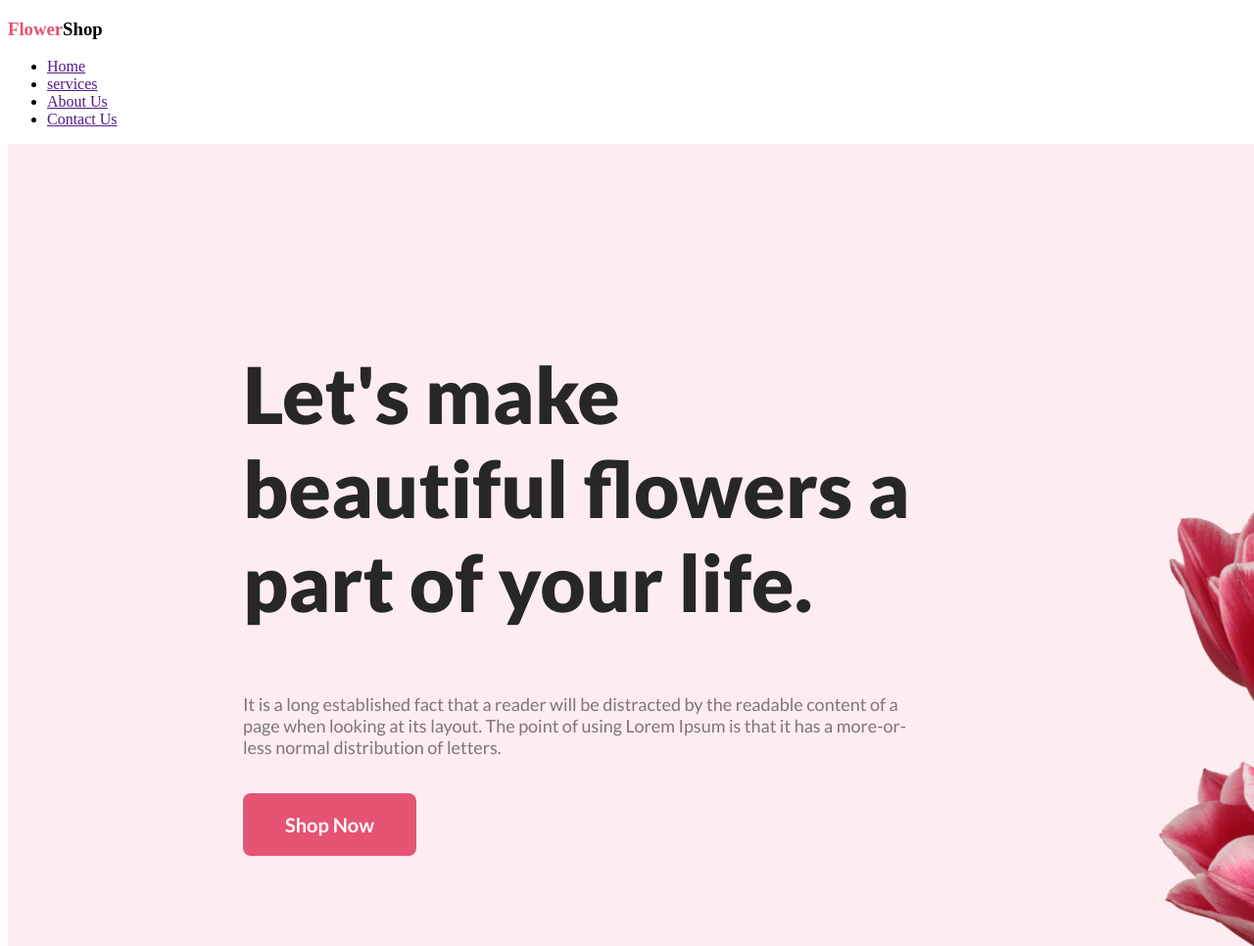
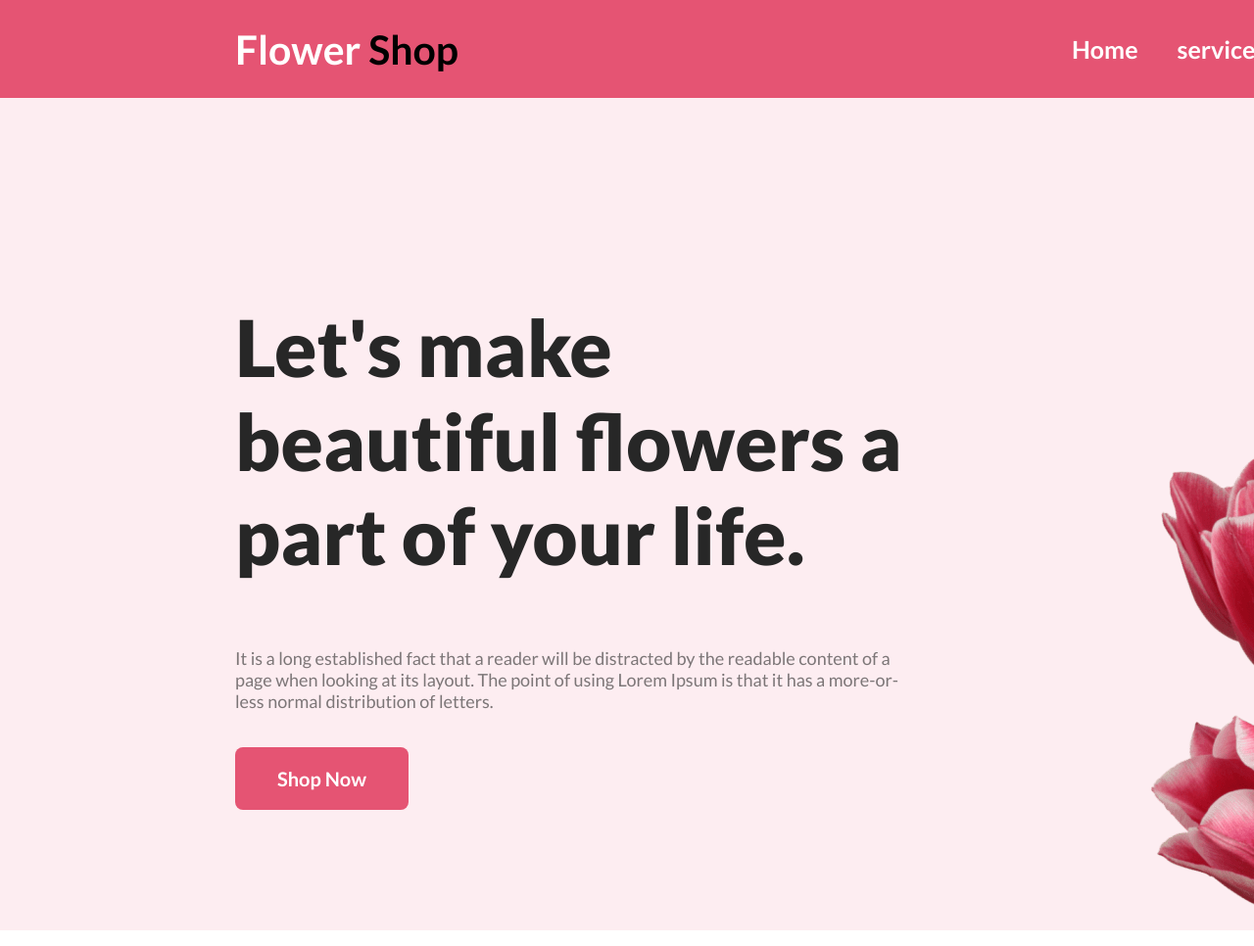
Before and after one commit to sujonsarkercmt/assignment-1, a plain HTML site: page index.html in a window 1280 px wide. Shown: the top 966 px of the page at 98% size. Drawn offline with Linux system fonts and the light colour scheme.

Commit message:
first commit with all  finaly

```diff
--- a/index.html
+++ b/index.html
@@ -1,33 +1,43 @@
 <!DOCTYPE html>
 <html lang="en">
+
 <head>
     <meta charset="UTF-8">
     <meta name="viewport" content="width=device-width, initial-scale=1.0">
     <title>assiggnment-1</title>
     <link rel="preconnect" href="https://fonts.googleapis.com">
     <link rel="preconnect" href="https://fonts.gstatic.com" crossorigin>
-    <link href="https://fonts.googleapis.com/css2?family=Lato:wght@400;700;900&family=Open+Sans:wght@400;600;700;800&display=swap" rel="stylesheet">
+    <link
+        href="https://fonts.googleapis.com/css2?family=Lato:wght@400;700;900&family=Open+Sans:wght@400;600;700;800&display=swap"
+        rel="stylesheet">
     <link rel="stylesheet" href="style.css">
 </head>
+
 <body>
     <nav class="main-menu">
-        <h3 class="nav-title"><span class="text-primary">Flower</span>Shop</h3>
-        <ul>
-            <li><a href="">Home</a></li>
-            <li><a href="">services</a></li>
-            <li><a href="">About Us</a></li>
-            <li><a href="">Contact Us</a></li>
+        <div class="mh">
+            <h3 class="nav-title">
+                <span id="id110" class="text-primary">Flower</span>
+                Shop
+            </h3>
+        </div>
 
-
-        </ul>
+        <div class="mc">
+            <a href="">Home </a>
+            <a href="">services</a>
+            <a href="">About Us</a>
+            <a href="">Contact Us</a>
+        </div>
     </nav>
     <header>
         <section class="footer-1">
             <div class="footer-set">
                 <div class="footer-content">
-                   <h2 class="footer-title">Let's make beautiful flowers a part of your life.</h2>
-                   <p class="footer-description">It is a long established fact that a reader will be distracted by the readable content of a page when looking at its layout. The point of using Lorem Ipsum is that it has a more-or-less normal distribution of letters.</p><br>
-                   <button class="btn-custom">Shop Now</button>
+                    <h2 class="footer-title">Let's make beautiful flowers a part of your life.</h2>
+                    <p class="footer-description">It is a long established fact that a reader will be distracted by the
+                        readable content of a page when looking at its layout. The point of using Lorem Ipsum is that it
+                        has a more-or-less normal distribution of letters.</p><br>
+                    <button class="btn-custom">Shop Now</button>
 
                 </div>
                 <div class="footer-1-img">
@@ -43,7 +53,8 @@
         <section class="section-3-sum">
             <div class="content-of-section-4">
                 <h2 class="content-of-section-5">Our Featured Flowers</h2>
-                <p class="section-two-description">It is a long established fact that a reader will be distracted by  the readable content of a page when looking at its layout.</p>
+                <p class="section-two-description">It is a long established fact that a reader will be distracted by the
+                    readable content of a page when looking at its layout.</p>
 
             </div>
             <br>
@@ -61,9 +72,9 @@
 
             </div>
             <div class="section-three-title">
-                <h3 class="title-of-section" >Pink Flower Tree</h3>
-                <h3 class="title-of-section" >Pink Flower Tree</h3>
-                <h3 class="title-of-section" >Pink Flower Tree</h3>
+                <h3 class="title-of-section">Pink Flower Tree</h3>
+                <h3 class="title-of-section">Pink Flower Tree</h3>
+                <h3 class="title-of-section">Pink Flower Tree</h3>
 
 
             </div>
@@ -91,8 +102,9 @@
 
         <section class="section-fourth">
             <div class="section-fourth-contant">
-                <h2 class="section-fourth-title">Hot Deal ! Sale Up To 25%  <span> Off</span></h2>
-                <p class="section-fourth-description">It is a long established fact that a reader will be distracted by the readable content of a page when looking at its layout.</p>
+                <h2 class="section-fourth-title">Hot Deal ! Sale Up To 25% &nbsp; <span> Off</span></h2>
+                <p class="section-fourth-description">It is a long established fact that a reader will be distracted by
+                    the readable content of a page when looking at its layout.</p>
                 <button class="section-fourth-button">Sign Up</button>
 
             </div>
@@ -105,7 +117,8 @@
         <section class="section-fifth">
             <div>
                 <h2 class="content-of-section-5">Instagram</h2>
-                <p class="section-five-description">It is a long established fact that a reader will be distracted by the readable content of a page when looking at its layout.</p>
+                <p class="section-five-description">It is a long established fact that a reader will be distracted by
+                    the readable content of a page when looking at its layout.</p>
             </div>
             <br>
             <br>
@@ -121,13 +134,18 @@
         <section class="section-6th">
             <div class="section-6th-contant">
 
+                <div>
                     <h2 class="section-6th-title">Get The Latest Deals</h2>
                     <p class="section-6th-description">$30 coupon for first shopping</p>
+                </div>
 
                 <div class="input">
-                    <input class="section-6th-input" placeholder="Enter your email here..." type="email">
-                    <button class="btn-custom-new"> Subscribe </button>
-
+                    <div>
+                        <input class="section-6th-input" placeholder="Enter your email here..." type="email">
+                    </div>
+                    <div>
+                        <button class="btn-custom-new"> Subscribe </button>
+                    </div>
                 </div>
             </div>
         </section>
@@ -140,7 +158,8 @@
             <div>
                 <div>
                     <H2 class="footer-last-title"><span>Flower</span>Shop</H2>
-                    <p class="footer-last-description">It is a long established fact that a reader will be distracted by the readable content of a page when looking at its layout.</p>
+                    <p class="footer-last-description">It is a long established fact that a reader will be distracted by
+                        the readable content of a page when looking at its layout.</p>
 
                     <p class="footer-last-line">@2020-2023, FlowerShop.com. All rights reserved. </p>
                 </div>
@@ -150,4 +169,5 @@
     </footer>
 
 </body>
+
 </html>
--- a/style.css
+++ b/style.css
@@ -1,12 +1,11 @@
-
-.footer-1{
+.footer-1 {
     width: 1920px;
     height: 850px;
     background-color: rgba(229, 84, 115, 0.10);
     ;
 }
 
-.footer-1-img{
+.footer-1-img {
     width: 635px;
     height: 800px;
     margin-bottom: 0;
@@ -15,32 +14,37 @@
     margin-right: 140px;
 
 }
-.footer-set{
+
+.footer-set {
     display: flex;
     justify-content: space-around;
 }
-.footer-content{
+
+.footer-content {
     margin-top: 140px;
     margin-left: 240px;
     margin-right: 200px;
 
 
 }
-.footer-title{
+
+.footer-title {
     color: #272727;
     font-family: Lato;
     font-size: 80px;
     font-weight: 800;
 }
-.footer-description{
-    margin-right:0;
+
+.footer-description {
+    margin-right: 0;
     color: rgba(39, 39, 39, 0.60);
     font-family: Lato;
     font-size: 18px;
     font-weight: 400;
     margin-top: 0;
 }
-.btn-custom{
+
+.btn-custom {
     border-radius: 8px;
     background: #E55473;
     display: inline-flex;
@@ -54,40 +58,45 @@ font-weight: 800;
 
 
 }
+
 /* part two css */
-.section-3-sum{
+.section-3-sum {
     width: 1920px;
-    background-color: #FFF;;
+    background-color: #FFF;
+    ;
 }
 
-.content-of-section-3{
+.content-of-section-3 {
     display: flex;
     justify-content: space-around;
     margin-left: 240px;
     margin-right: 240px;
-    background-color: #FFF;;
+    background-color: #FFF;
+    ;
 }
 
-.section-3-imgs{
+.section-3-imgs {
     width: 464px;
     height: 538px;
     background-color: rgba(167, 33, 98, 0.15);
     border-radius: 300px 300px 0px 0px;
 }
-.section-2-imgs{
+
+.section-2-imgs {
     width: 464px;
     height: 538px;
     background-color: rgba(5, 151, 160, 0.15);
     border-radius: 300px 300px 0px 0px;
 }
-.section-1-imgs{
+
+.section-1-imgs {
     width: 464px;
     height: 538px;
     background-color: rgba(71, 125, 17, 0.15);
     border-radius: 300px 300px 0px 0px;
 }
 
-#img-one-of-three{
+#img-one-of-three {
 
     width: 310px;
     height: 428px;
@@ -97,14 +106,16 @@ font-weight: 800;
 
 
 }
-#img-two-of-three{
+
+#img-two-of-three {
     width: 310px;
     height: 428px;
     padding-bottom: 0;
     margin-top: 110px;
     margin-left: 70px;
 }
-#img-three-of-three{
+
+#img-three-of-three {
     width: 370px;
     height: 370px;
     padding-bottom: 0;
@@ -112,7 +123,8 @@ font-weight: 800;
     margin-left: 50px;
 
 }
-.content-of-section-5{
+
+.content-of-section-5 {
     color: #272727;
     text-align: center;
     font-family: Lato;
@@ -121,6 +133,7 @@ font-weight: 800;
     margin-top: 100px;
 
 }
+
 .section-two-description {
     color: rgba(39, 39, 39, 0.60);
     text-align: center;
@@ -132,7 +145,7 @@ font-weight: 800;
 
 }
 
-.section-three-title{
+.section-three-title {
     margin-left: 240px;
     margin-right: 240px;
     display: flex;
@@ -147,8 +160,9 @@ font-weight: 800;
     text-decoration-line: underline;
 
 }
+
 /*CSS of  Service Section */
-.service{
+.service {
     margin-left: 240px;
     margin-right: 240px;
     background: rgba(39, 39, 39, 0.05);
@@ -160,7 +174,7 @@ font-weight: 800;
     padding-bottom: 0;
 }
 
-.service-name{
+.service-name {
     display: flex;
     justify-content: space-around;
     color: rgba(39, 39, 39, 0.80);
@@ -173,30 +187,33 @@ font-weight: 800;
 
 
 }
-#service-img-one{
+
+#service-img-one {
     padding-left: 140px;
 }
 
-#service-img-two{
+#service-img-two {
     padding-left: 120px;
 }
-#service-img-three{
+
+#service-img-three {
     padding-left: 60px;
 }
 
 /* Hot Deal Part's CSS */
-.section-fourth{
+.section-fourth {
     width: 1920px;
     height: 620px;
     border-radius: 8px;
-    background :rgba(229, 84, 115, 0.05);
+    background: rgba(229, 84, 115, 0.05);
     margin-top: 100px;
     display: flex;
     justify-content: space-around;
 
 
 }
-.section-fourth-title{
+
+.section-fourth-title {
     color: #272727;
     font-family: Lato;
     font-size: 40px;
@@ -205,16 +222,18 @@ font-weight: 800;
     justify-content: center;
 }
 
-.section-fourth-contant{
+.section-fourth-contant {
     margin-top: 200px;
     justify-content: center;
     margin-left: 200px;
 }
-span{
+
+span {
     color: #E55473;
 
 }
-.section-fourth-description{
+
+.section-fourth-description {
     color: rgba(39, 39, 39, 0.60);
     font-family: Lato;
     font-size: 18px;
@@ -222,7 +241,8 @@ span{
     width: 600px;
 
 }
-.section-fourth-button{
+
+.section-fourth-button {
     border-radius: 8px;
     background: #E55473;
     display: inline-flex;
@@ -234,12 +254,13 @@ span{
     border: 0;
     margin-left: 200px;
 }
-#section-fourth-img{
-    margin-top:130px ;
+
+#section-fourth-img {
+    margin-top: 130px;
     margin-right: 200px;
 }
 
-.section-five-description{
+.section-five-description {
     color: rgba(39, 39, 39, 0.60);
     text-align: center;
     font-family: Lato;
@@ -249,11 +270,13 @@ span{
     padding-left: 650px;
 
 }
-.section-fifth{
+
+.section-fifth {
     width: 1920px;
 
 }
-.section-fifth-img{
+
+.section-fifth-img {
     margin-left: 240px;
     margin-right: 240px;
     display: flex;
@@ -261,7 +284,7 @@ span{
 }
 
 /* Style of section sixth */
-.section-6th{
+.section-6th {
     margin-top: 150px;
     margin-bottom: 150px;
     width: 1440px;
@@ -270,21 +293,24 @@ span{
     margin-right: 240px;
     background-image: url('asset/rectangle\ 9.png');
 }
-.section-6th-title{
+
+.section-6th-title {
     color: #272727;
     text-align: center;
     font-family: Lato;
     font-size: 40px;
     font-weight: 800;
 }
-.section-6th-description{
+
+.section-6th-description {
     color: rgba(39, 39, 39, 0.60);
     text-align: center;
     font-family: Lato;
     font-size: 18px;
     font-weight: 400;
 }
-.section-6th-input{
+
+.section-6th-input {
     width: 700px;
     border-radius: 8px;
     background: #FFF;
@@ -293,19 +319,31 @@ font-weight: 400;
 
 }
 
-.section-6th-contant{
+.section-6th-contant {
     padding-top: 60px;
     align-items: center;
 
 
 }
-.input{
-    display:inline-block;
-    justify-content: space-between;
-    margin-left: 280px;
 
+.input {
+    width: inherit;
+    display: flex;
+    flex-direction: row;
+    justify-content: center;
+    align-items: center;
 }
-.btn-custom-new{
+
+.input div button {
+    margin-left: 10px;
+}
+
+.input div input {
+    padding-left: 15px;
+    font-size: 20px;
+}
+
+.btn-custom-new {
     height: 64px;
     width: 150px;
     border-radius: 8px;
@@ -318,14 +356,16 @@ font-weight: 400;
     border: 0;
 
 }
+
 /* Footer part */
-.footer-last{
+.footer-last {
     padding-top: 120px;
     width: 1920px;
     height: 400px;
     background: #111010;
 }
-.footer-last-title{
+
+.footer-last-title {
     font-family: Lato;
     font-size: 48px;
     font-style: normal;
@@ -334,16 +374,71 @@ font-weight: 400;
     text-align: center;
 }
 
-.footer-last-description{
+.footer-last-description {
     color: rgba(255, 255, 255, 0.90);
     text-align: center;
     font-family: Lato;
     font-size: 24px;
 }
-.footer-last-line{
+
+.footer-last-line {
     color: rgba(255, 255, 255, 0.40);
     text-align: center;
     font-family: Lato;
     font-size: 16px;
     font-weight: 400;
 }
+
+.main-menu {
+    width: 1920px;
+    background-color: #E55473;
+    height: 100px;
+    display: flex;
+    flex-direction: row;
+}
+
+body{
+    margin: 0;
+}
+.mh {
+    display: flex;
+    justify-content: center;
+    align-items: center;
+    font-size: 35px;
+    margin-left: 240px;
+    font-family: Lato;
+    font-weight: bold;
+}
+
+.text-primary {
+    color: red;
+}
+
+.mc {
+    width: 60%;
+    display: flex;
+    justify-content: end;
+    align-items: center;
+}
+
+.mc a {
+    padding: 7px;
+    font-size: 25px;
+    padding-left: 20px;
+    border-radius: 30px;
+    padding-right: 20px;
+    text-decoration: none;
+    color: rgb(255, 255, 255);
+    font-family: Lato;
+    font-weight: bold;
+}
+
+.mc a:hover {
+    background: rgb(255, 255, 255);
+    color: rgb(229 84 115);
+}
+
+#id110 {
+    color: white;
+
+}
```
Lines whose indentation alone changed are shown as unchanged.
